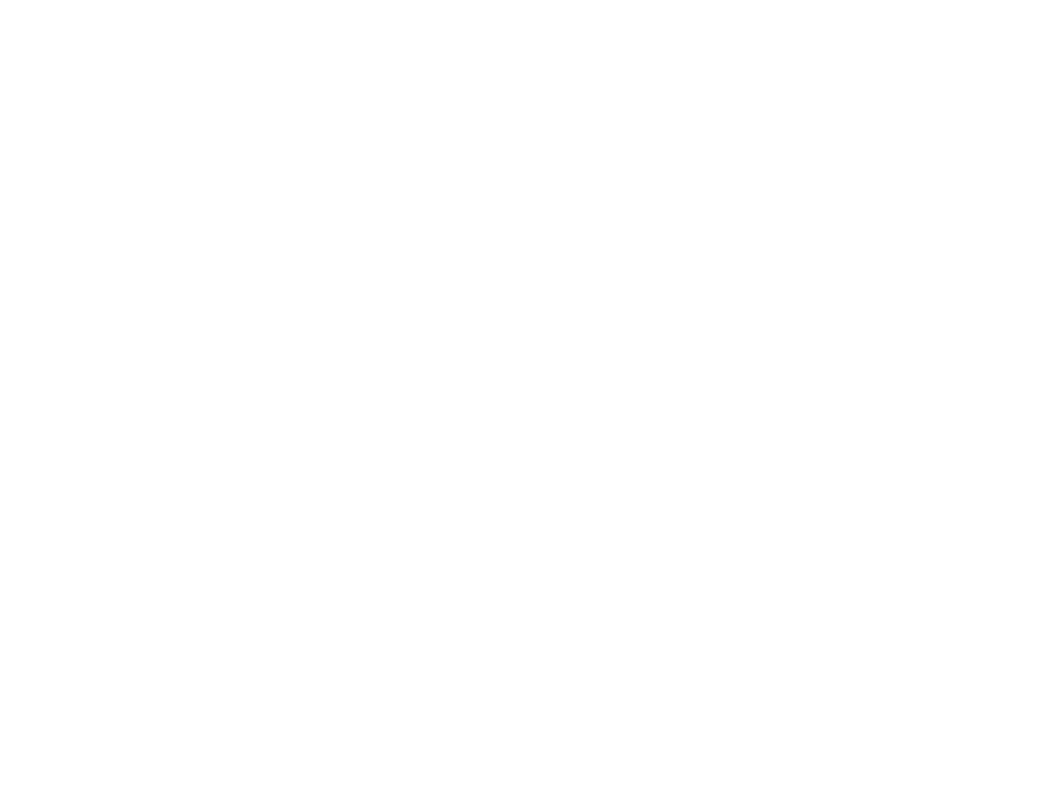
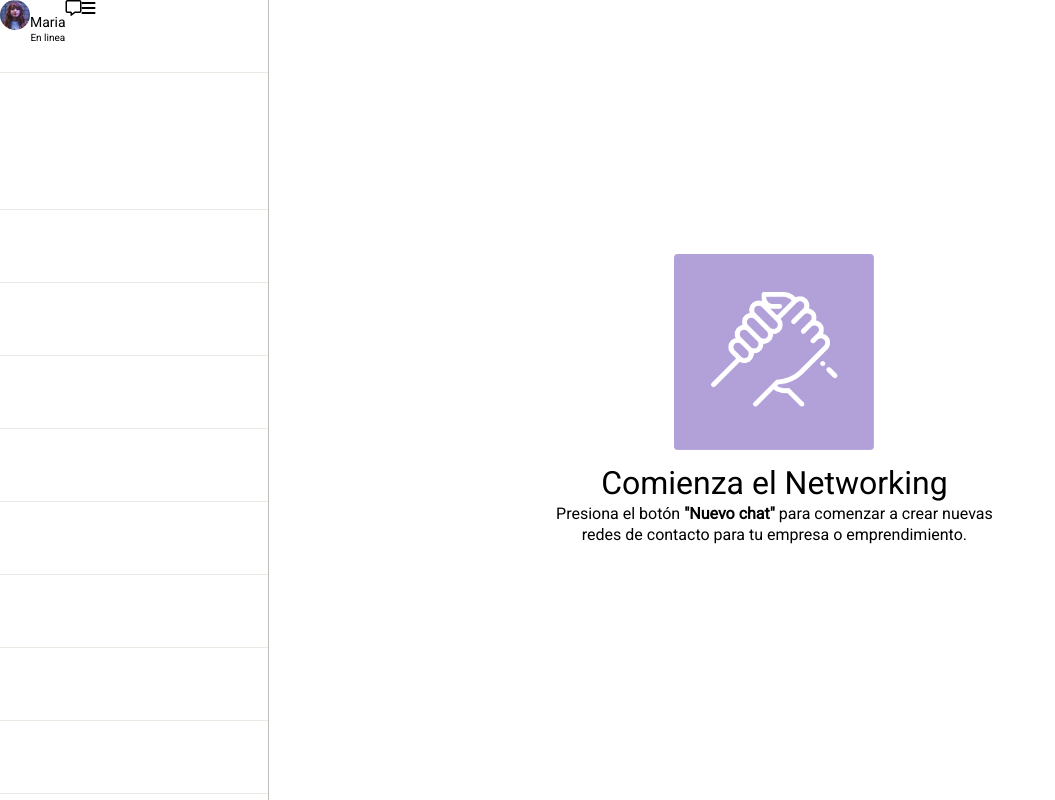
Before and after one commit to Nandem1/desafio-1-mensajeria, a plain HTML site: page index.html in a window 1280 px wide. Shown: the whole page, without its empty margins (0-1055 px from the left). Drawn offline with Linux system fonts and the light colour scheme.

Commit message:
all is broken lol time to watch some tutorials

```diff
--- a/assets/css/style.css
+++ b/assets/css/style.css
@@ -0,0 +1,97 @@
+body {
+    margin: 0;
+    padding: 0;
+    font-family: 'Roboto', sans-serif;
+}
+
+.container {
+    display: flex;
+}
+
+.menuizq {
+    width: 20%;
+    display: flex;
+    flex-direction: column;
+    justify-content: center;
+    vertical-align: center;
+    text-align: center;
+    flex-grow: 1;
+}
+
+.boxesizq {
+    border-right: 1px;
+    border-right-style: solid;
+    border-color: #BEC1BB;
+    min-height: 100vh;
+}
+
+.box1 {
+    border-bottom: 1px;
+    border-bottom-style: solid;
+    border-color: #E8EBE4;
+    height: 9%;
+    display: flex;
+}
+
+.box2 {
+    border-bottom: 1px;
+    border-bottom-style: solid;
+    border-color: #E8EBE4;
+    height: 17%;
+}
+
+.menuder {
+    width: 79%;
+    display: flex;
+    align-items: center;
+    justify-content: center;
+}
+
+.boxmender {
+    text-align: center;
+}
+
+.boxmender h1 {
+    margin: 2px;
+    margin-top: 10px;
+    font-weight: normal;
+}
+
+.boxmender p {
+    display: block;
+    margin: 2px;
+}
+
+.contentbox1 {
+    display: flex;
+    height: 100%;
+}
+
+.contentbox1 span {
+    font-size: 14px;
+    flex-direction: column;
+    margin: 0;
+    padding: 0;
+}
+
+.iconsbox1 {
+    display: flex;
+}
+
+.contentbox1 .text h3 {
+    font-weight: 400;
+    font-size: 14px;
+    margin-bottom: 2px;
+}
+
+.contentbox1 .text p {
+    font-size: 10px;
+    font-weight: 300;
+    margin-top: 0;
+}
+
+.contentbox1 img {
+    width: 30px;
+    height: 30px;
+    border-radius: 100%;
+}
--- a/index.html
+++ b/index.html
@@ -1,12 +1,73 @@
 <!DOCTYPE html>
 <html lang="en">
+
 <head>
     <meta charset="UTF-8">
     <meta http-equiv="X-UA-Compatible" content="IE=edge">
     <meta name="viewport" content="width=device-width, initial-scale=1.0">
+    <link rel="preconnect" href="https://fonts.googleapis.com">
+    <link rel="preconnect" href="https://fonts.gstatic.com" crossorigin>
+    <link href="https://fonts.googleapis.com/css2?family=Roboto&display=swap" rel="stylesheet">
+    <script src="https://kit.fontawesome.com/e47cce1f71.js" crossorigin="anonymous"></script>
+    <link rel="stylesheet" href="assets/css/style.css">
     <title>Desafio 1 - Sistema de Mensajeria</title>
 </head>
+
 <body>
+    <div class="container">
+        <div class="menuizq">
+            <div class="boxesizq">
+                <div class="box1">
+                    <div class="contentbox1">
+                        <img src="assets/img/maria.jpg" alt="">
+                        <div class="text">
+                            <h3>Maria</h3>
+                            <p>En linea</p>
+                        </div>
+                        <div class="iconsbox1">
+                            <i class="fa-regular fa-message"></i>
+                            <i class="fa-solid fa-bars"></i>
+                        </div>
+                    </div>
+                </div>
+                <div class="box2">
 
+                </div>
+                <div class="box1">
+
+                </div>
+                <div class="box1">
+
+                </div>
+                <div class="box1">
+
+                </div>
+                <div class="box1">
+
+                </div>
+                <div class="box1">
+
+                </div>
+                <div class="box1">
+
+                </div>
+                <div class="box1">
+
+                </div>
+                <div class="box1">
+
+                </div>
+            </div>
+        </div>
+        <div class="menuder">
+            <div class="boxmender">
+                <img src="assets/img/hand.png" alt="" width="200px">
+                <h1>Comienza el Networking</h1>
+                <p>Presiona el botón <strong>"Nuevo chat"</strong> para comenzar a crear nuevas</p>
+                <p>redes de contacto para tu empresa o emprendimiento.</p>
+            </div>
+        </div>
+    </div>
 </body>
+
 </html>
```
